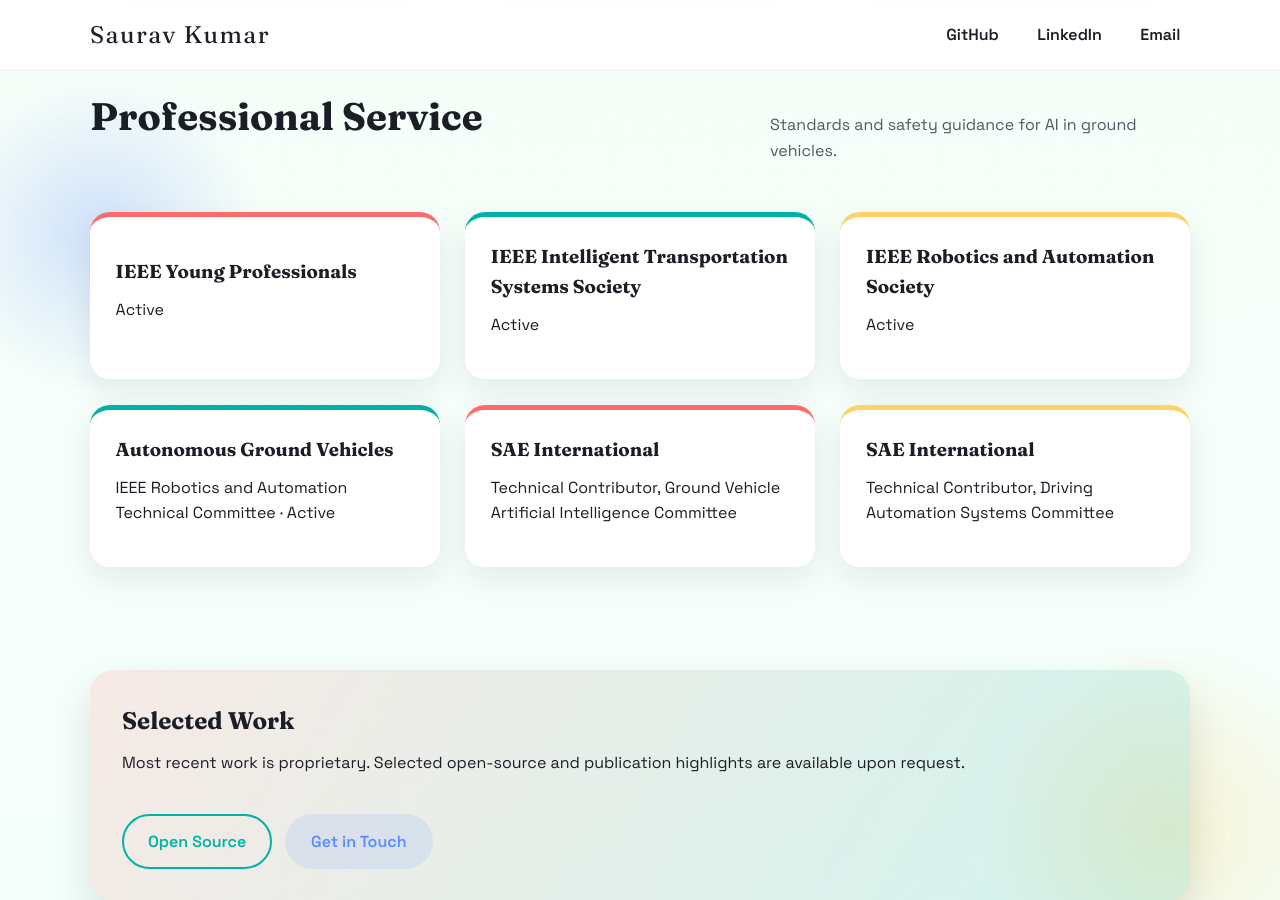
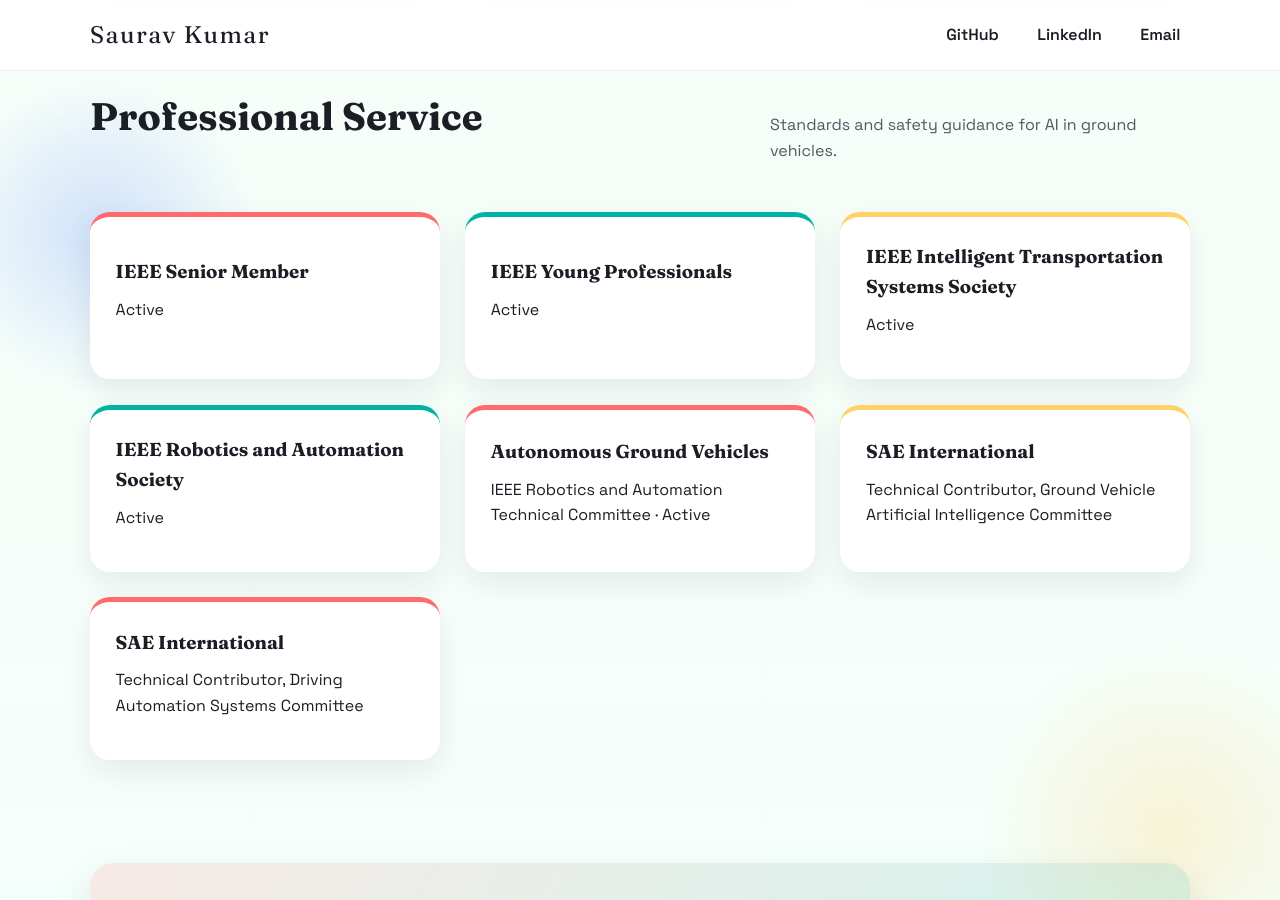
Before and after one commit to sauravkdeo/sauravkdeo.github.io, a Jekyll site: the page built from index.html, in a window 1280 px wide and 900 px high, scrolled down 4187 px. Built offline with Jekyll 4.4.1, drawn with Linux system fonts in a browser that asks for light colours.

Commit message:
Add IEEE Senior Member card

```diff
--- a/index.html
+++ b/index.html
@@ -262,6 +262,10 @@
     </div>
     <div class="card-grid">
       <article class="card compact-card">
+        <h3>IEEE Senior Member</h3>
+        <p>Active</p>
+      </article>
+      <article class="card compact-card">
         <h3>IEEE Young Professionals</h3>
         <p>Active</p>
       </article>
```
